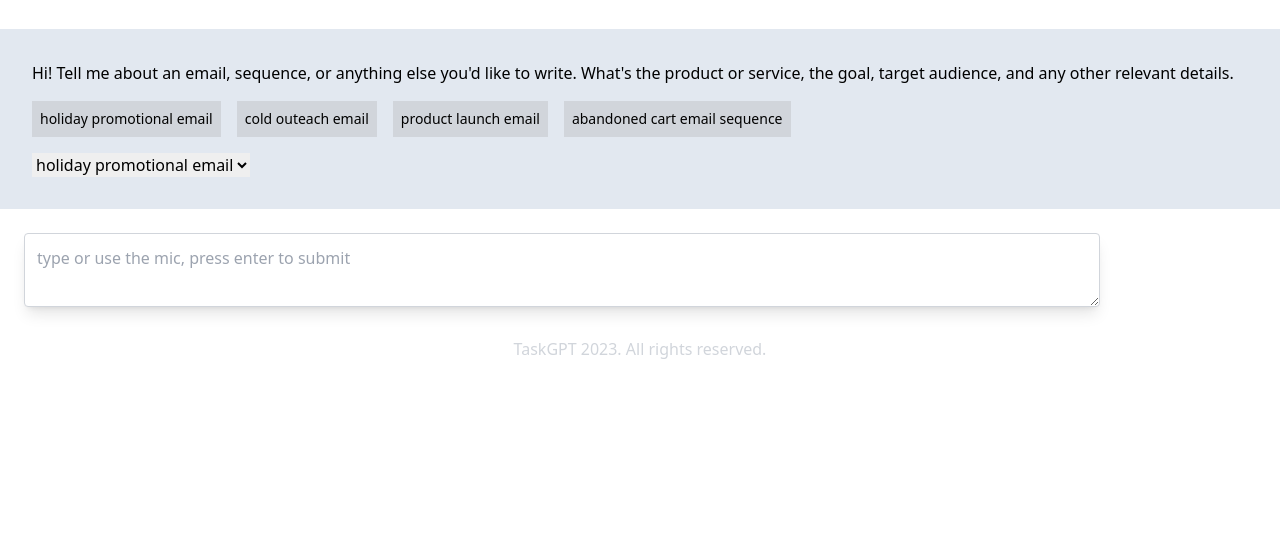
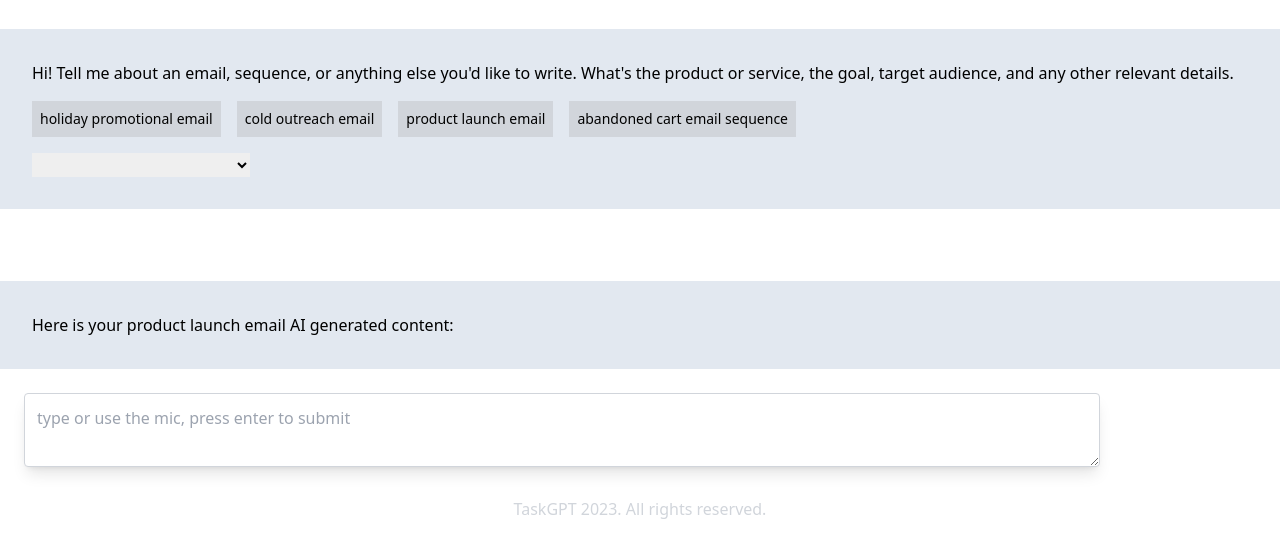
Before and after one commit to priyulau/task-gpt, a website: page index.html in a window 1280 px wide. Both pictures are taken after a click on the element "holiday promotional email". Shown: the part 75-632 px from the top of the page. Drawn offline with Linux system fonts and the light colour scheme.

Commit message:
updated as of 4/16/2023 - problems with dropdown if statements

```diff
--- a/app.js
+++ b/app.js
@@ -9,24 +9,7 @@ const userInputResult = document.getElementById("user-input-result");
 const startOverBtn = document.getElementById("start-over-btn");
 const suggestDrop = document.getElementById("suggest-drop");
 
-//create event handlers with console.log so that when you click, a message prints out in the console
-promoBtn.addEventListener("click", function () {
-  console.log("you clicked the promotional email button!");
-});
-
-coldBtn.addEventListener("click", function () {
-  console.log("you clicked the cold outreach email button!");
-});
-
-prodBtn.addEventListener("click", function () {
-  console.log("you clicked the product launch email button!");
-});
-
-abandBtn.addEventListener("click", function () {
-  console.log("you clicked the abandoned cart email sequence button!");
-});
-
-//when enter is keyed, the HTML elements will appear
+//when enter is keyed, the text will stay and AI Generated results will appear
 taskPrompt.addEventListener("keydown", function (event) {
   if (event.key === "Enter") {
     taskPromptResultEl.innerHTML = `
@@ -100,9 +83,8 @@ taskPrompt.addEventListener("keydown", function (event) {
           </div>
         </section>
     `;
-
     //this creates a variable that holds the value written in the textbox
-    const userInputText = taskPrompt.value;
+    let userInputText = taskPrompt.value;
 
     //this prints the variable text into the console log
     console.log(userInputText);
@@ -124,24 +106,108 @@ startOverBtn.addEventListener("click", function () {
   location.reload();
 });
 
-//upon changing the dropdown selection, a statement will print on the console
-// suggestDrop.addEventListener("change", function (event) {
-//   console.log("is this working?")
-// });
+//dropdown menu javascript
 
-//upon selecting a particular dropdown option, a matching statement will print on the console
-
+//creating event listener so that upon change, the results will update
 suggestDrop.addEventListener("change", function (event) {
-  if (event.target.value === "holiday promotional email")
-    generateTask("holiday promotional email");
-  if (event.target.value === "cold outreach email")
-    generateTask("cold outreach email");
-  if (event.target.value === "product launch email")
-    generateTask("product launch email");
-  if (event.target.value === "abandoned cart email sequence")
-    generateTask("abandoned cart email sequence");
+  updateResult(event.target.value);
 });
 
-function generateTask(suggestDrop) {
-  console.log(`you've selected the ${suggestDrop} task!`);
+//creating function that generates the appropriate task result
+function updateResult(dropdownType) {
+  if (dropdownType === "holiday promotional email")
+    generateTask("holiday promotional email");
+    dropdownResult("holiday promotional email");
+   if (dropdownType === "cold outreach email")
+     generateTask("cold outreach email");
+     dropdownResult("cold outreach email");
+   if (dropdownType === "product launch email")
+     generateTask("product launch email");
+     dropdownResult("product launch email");
+   if (dropdownType === "abandoned cart email sequence")
+     generateTask("abandoned cart email sequence");
+     dropdownResult("abandoned cart email sequence");
 };
+
+function generateTask(dropdownType) {
+  console.log(`you've selected the ${dropdownType} task!`);
+}
+
+function dropdownResult(dropdownType) {
+  if (dropdownType === "holiday promotional email") {
+    console.log(dropdownType);
+    //gray area
+    taskPromptResultEl.innerHTML = `
+      <section class="p-6 bg-slate-200">
+          <p class="m-2">Here is your ${dropdownType} AI generated content:
+        </section>
+    `;
+    //white area
+    let userInputText = suggestDrop.value;
+    userInputResult.innerHTML = `
+    <section class="p-8 bg-slate-050">
+      <p class="m-2">
+        <div id="user-input-text"> ${userInputText} </div>
+      </p>
+    </section>
+    `;
+  }
+  if (dropdownType === "cold outreach email") {
+    taskPromptResultEl.innerHTML = `TESTING TESTING`
+  ;
+    userInputResult.innerHTML = `
+    <section class="p-8 bg-slate-050">
+      <p class="m-2">
+        <div id="user-input-text"> ${dropdownType} </div>
+      </p>
+    </section>
+    `;
+  }
+  if (dropdownType === "product launch email") {
+    taskPromptResultEl.innerHTML = `
+      <section class="p-6 bg-slate-200">
+          <p class="m-2">Here is your ${dropdownType} AI generated content:
+        </section>
+    `;
+    let userInputText = suggestDrop.value;
+    userInputResult.innerHTML = `
+    <section class="p-8 bg-slate-050">
+      <p class="m-2">
+        <div id="user-input-text"> ${userInputText} </div>
+      </p>
+    </section>
+    `;
+  }
+  // if (dropdownType === "abandoned cart email sequence") {
+  //   taskPromptResultEl.innerHTML = `
+  //     <section class="p-6 bg-slate-200">
+  //         <p class="m-2">Here is your ${dropdownType} AI generated content:
+  //       </section>
+  //   `;
+  //   let userInputText = suggestDrop.value;
+  //   userInputResult.innerHTML = `
+  //   <section class="p-8 bg-slate-050">
+  //     <p class="m-2">
+  //       <div id="user-input-text"> ${userInputText} </div>
+  //     </p>
+  //   </section>
+  //   `;
+  // }
+};
+
+//create event handlers with console.log so that when you click, a message prints out in the console
+promoBtn.addEventListener("click", function () {
+  updateResult("holiday promotional email");
+});
+
+coldBtn.addEventListener("click", function () {
+  updateResult("cold outreach email");
+});
+
+prodBtn.addEventListener("click", function () {
+  updateResult("product launch email");
+});
+
+abandBtn.addEventListener("click", function () {
+  updateResult("abandoned cart email sequence");
+});
--- a/index.html
+++ b/index.html
@@ -41,13 +41,14 @@
           <div class="section-btn" id="promo-btn">
             <p>holiday promotional email</p>
           </div>
-          <div class="section-btn" id="cold-btn"><p>cold outeach email</p></div>
+          <div class="section-btn" id="cold-btn"><p>cold outreach email</p></div>
           <div class="section-btn" id="launch-btn"><p>product launch email</p></div>
           <div class="section-btn" id="abandoned-btn"><p>abandoned cart email sequence</p></div>
         </div>
         <div class="m-2"> <!--Dropdown menu with suggestions-->
           <div>
             <select name="suggest-drop" id="suggest-drop">
+              <option value=""></option>
               <option value="holiday promotional email">holiday promotional email</option>
               <option value="cold outreach email">cold outreach email</option>
               <option value="product launch email">product launch email</option>
```
Also changed, not shown: styles.css.
